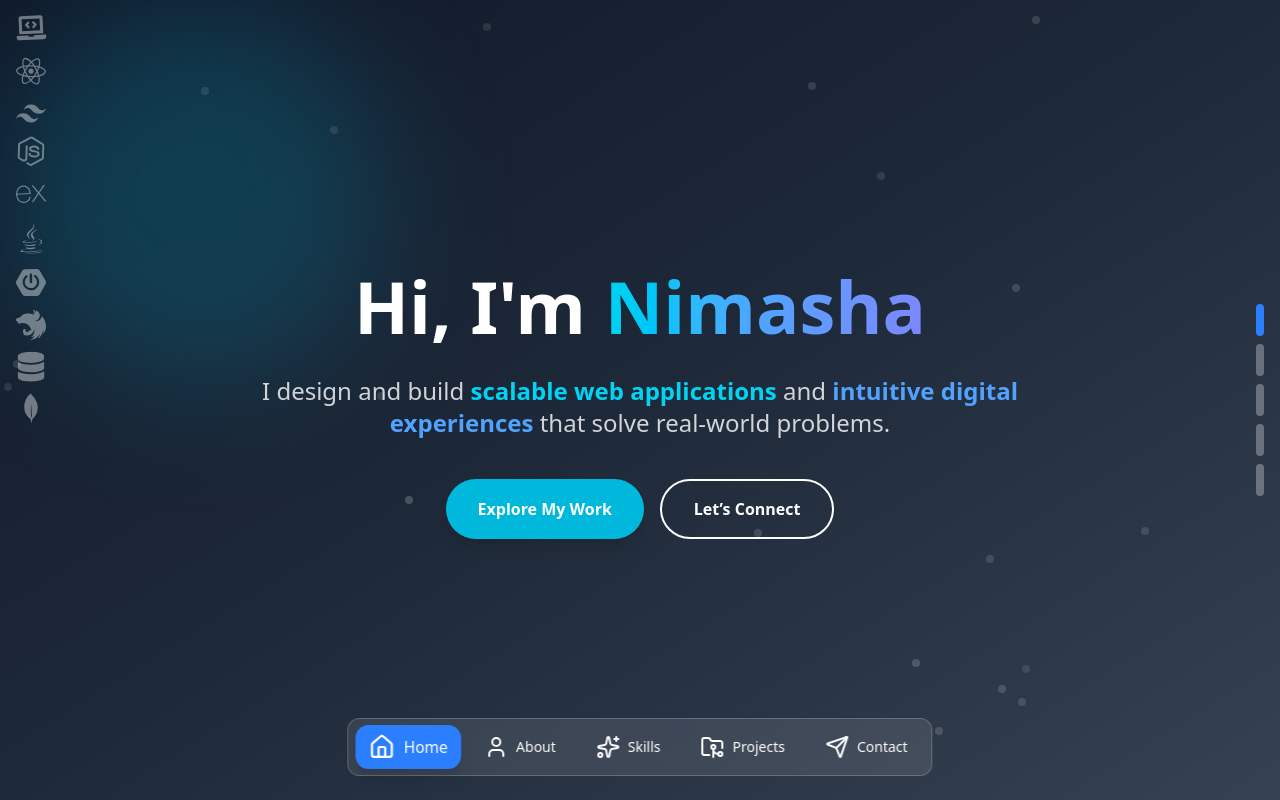
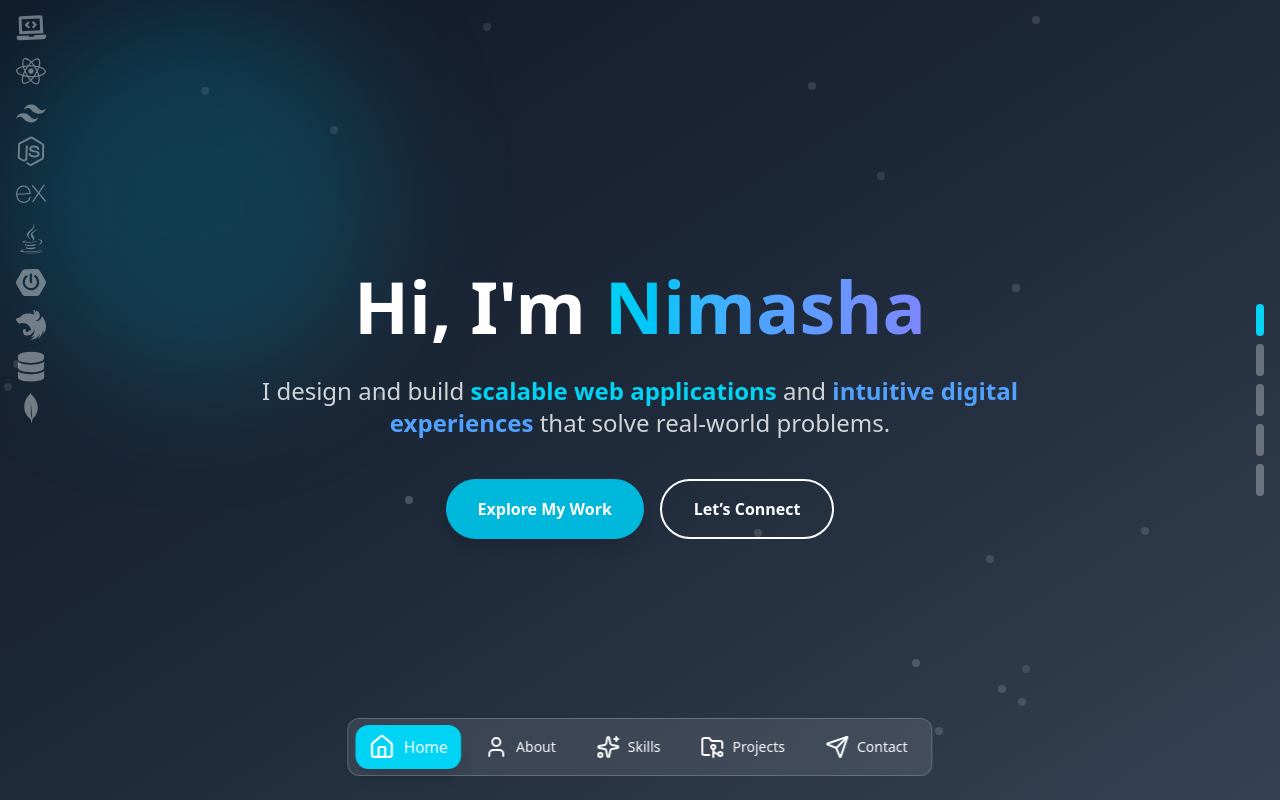
Before and after one commit to nimashashehani123/My-Portfolio, a React (Vite) app: page / in a window 1280 px wide. Built offline with nearby package versions, Linux system fonts and the light colour scheme.

Commit message:
change color theme in navbar

```diff
--- a/src/App.tsx
+++ b/src/App.tsx
@@ -87,7 +87,7 @@ const App: React.FC = () => {
                         <div
                             key={section}
                             className={`w-2 h-8 rounded-full transition-all cursor-pointer ${
-                                activeSection === section ? 'bg-blue-500' : 'bg-white/30 hover:bg-white/50'
+                                activeSection === section ? 'bg-cyan-400' : 'bg-white/30 hover:bg-white/50'
                             }`}
                             onClick={() => handleNavClick(section)}
                         />
--- a/src/components/Navbar.tsx
+++ b/src/components/Navbar.tsx
@@ -23,7 +23,7 @@ export default function Dock({ activeSection, onNavClick, isMobile }: DockProps)
                         key={id}
                         onClick={() => onNavClick(id)}
                         className={`group relative flex items-center justify-center p-2 md:px-3 md:py-2 rounded-xl transition-all duration-300
-              ${activeSection === id ? 'bg-blue-500 text-white scale-110 shadow-lg' : 'text-white hover:bg-white/5 hover:scale-110'}`}
+              ${activeSection === id ? 'bg-cyan-400 text-white scale-110 shadow-lg' : 'text-white hover:bg-white/5 hover:scale-110'}`}
                         aria-label={label}
                         title={label}
                     >
```
